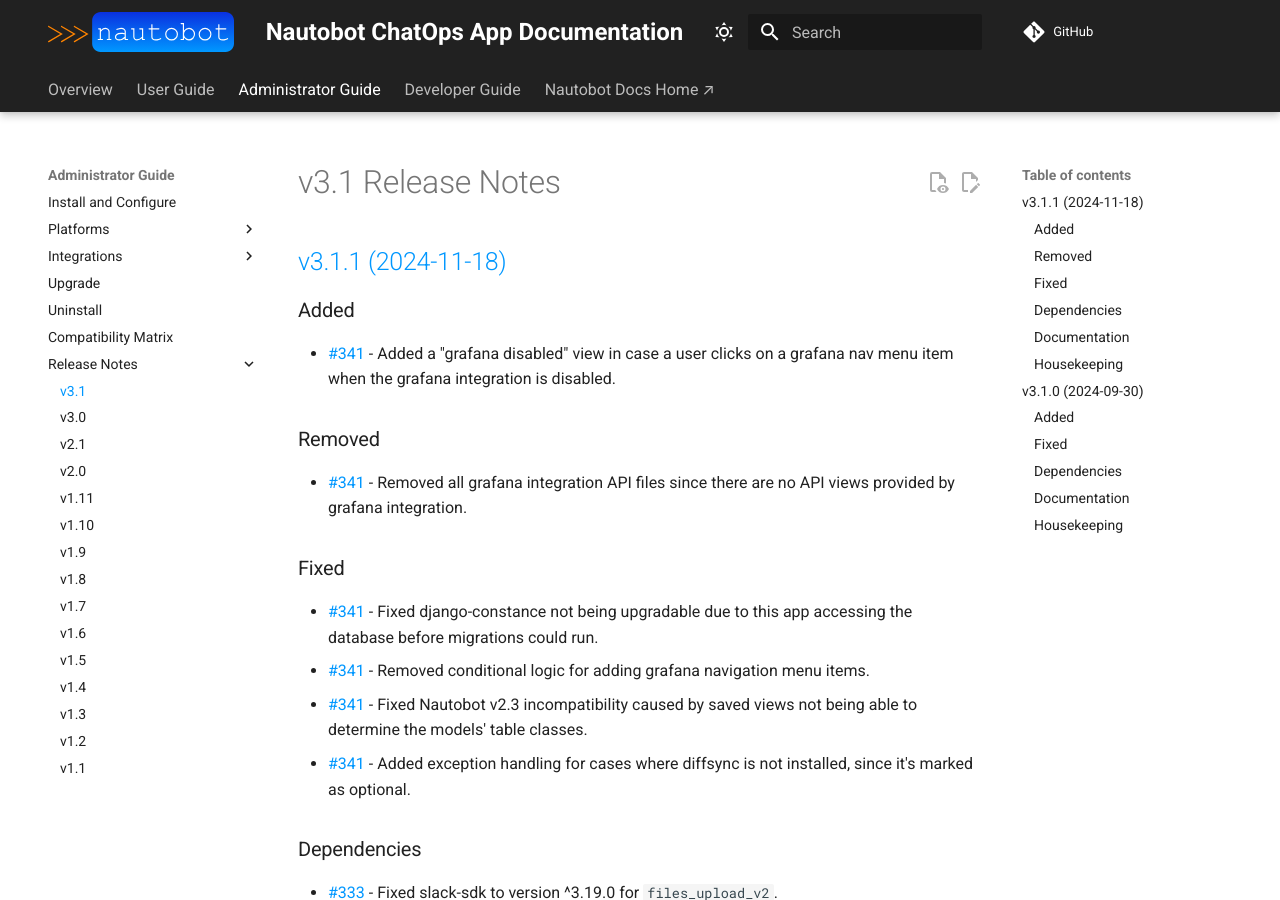
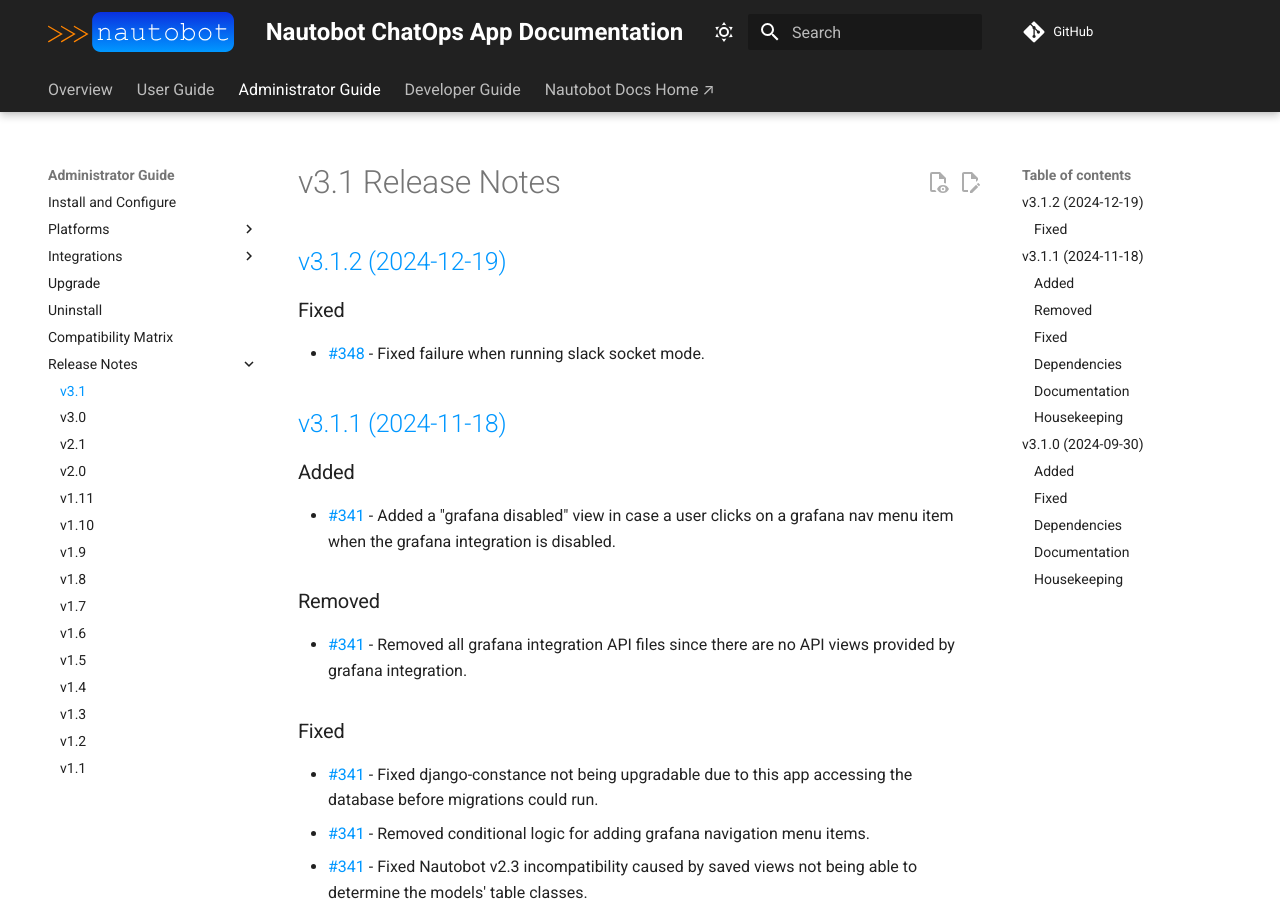
Before and after one commit to nautobot/nautobot-app-chatops, an MkDocs documentation site: the page built from docs/admin/release_notes/version_3.1.md, in a window 1280 px wide and 900 px high. Built offline with MkDocs 1.6.1 and Material for MkDocs 9.7.7, drawn with Linux system fonts in a browser that asks for light colours; comment, search, counter and statistics services are not loaded.

Commit message:
Prep for release 3.1.2

```diff
--- a/docs/admin/release_notes/version_3.1.md
+++ b/docs/admin/release_notes/version_3.1.md
@@ -2,6 +2,12 @@
 # v3.1 Release Notes
 
 <!-- towncrier release notes start -->
+## [v3.1.2 (2024-12-19)](https://github.com/nautobot/nautobot-app-chatops/releases/tag/v3.1.2)
+
+### Fixed
+
+- [#348](https://github.com/nautobot/nautobot-app-chatops/issues/348) - Fixed failure when running slack socket mode.
+
 ## [v3.1.1 (2024-11-18)](https://github.com/nautobot/nautobot-app-chatops/releases/tag/v3.1.1)
 
 ### Added
--- a/pyproject.toml
+++ b/pyproject.toml
@@ -1,6 +1,6 @@
 [tool.poetry]
 name = "nautobot-chatops"
-version = "3.1.2a0"
+version = "3.1.2"
 description = "A app providing chatbot capabilities for Nautobot"
 authors = ["Network to Code, LLC <opensource@networktocode.com>"]
 license = "Apache-2.0"
```
Also changed, not shown: 1 other file.
